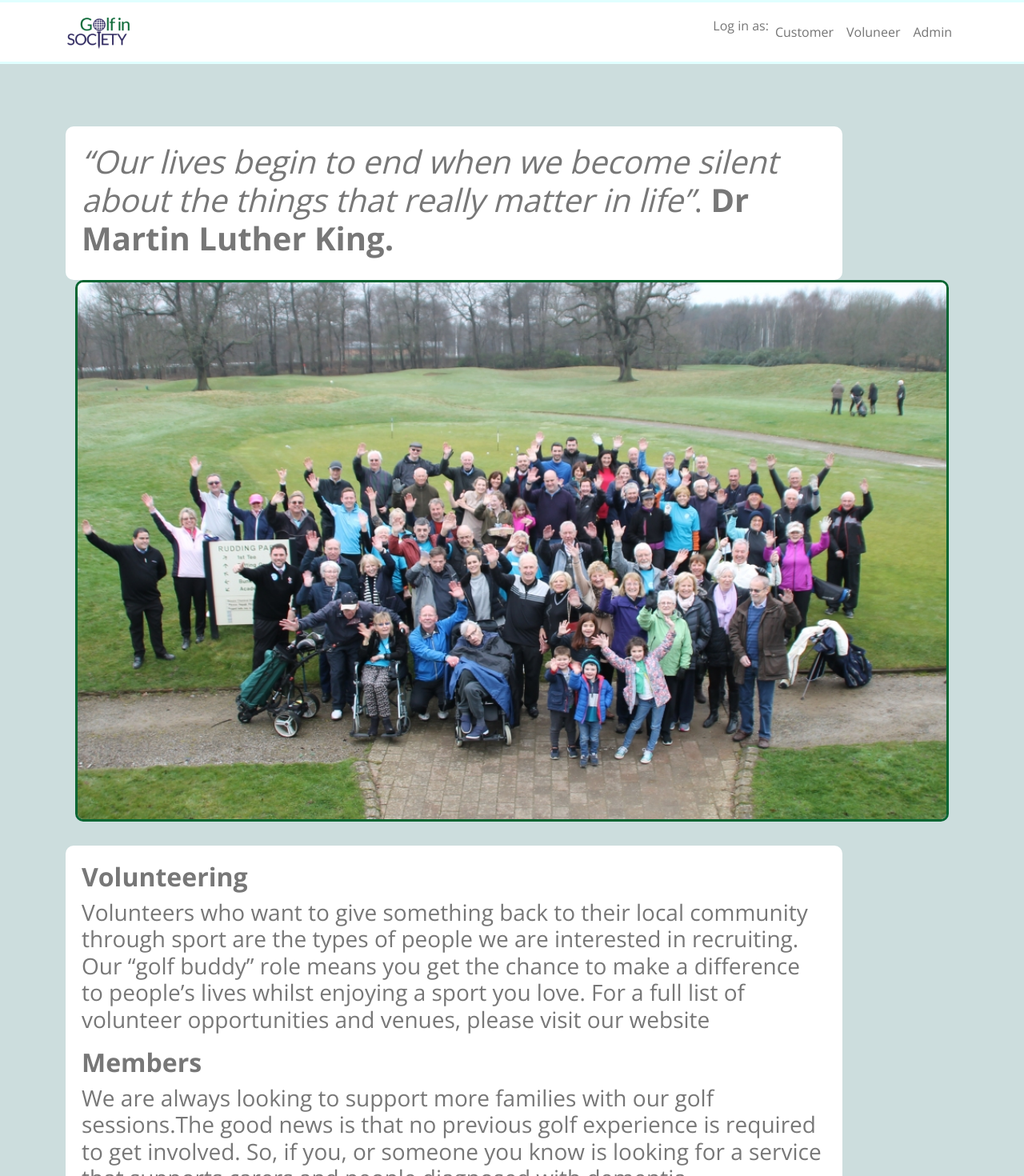
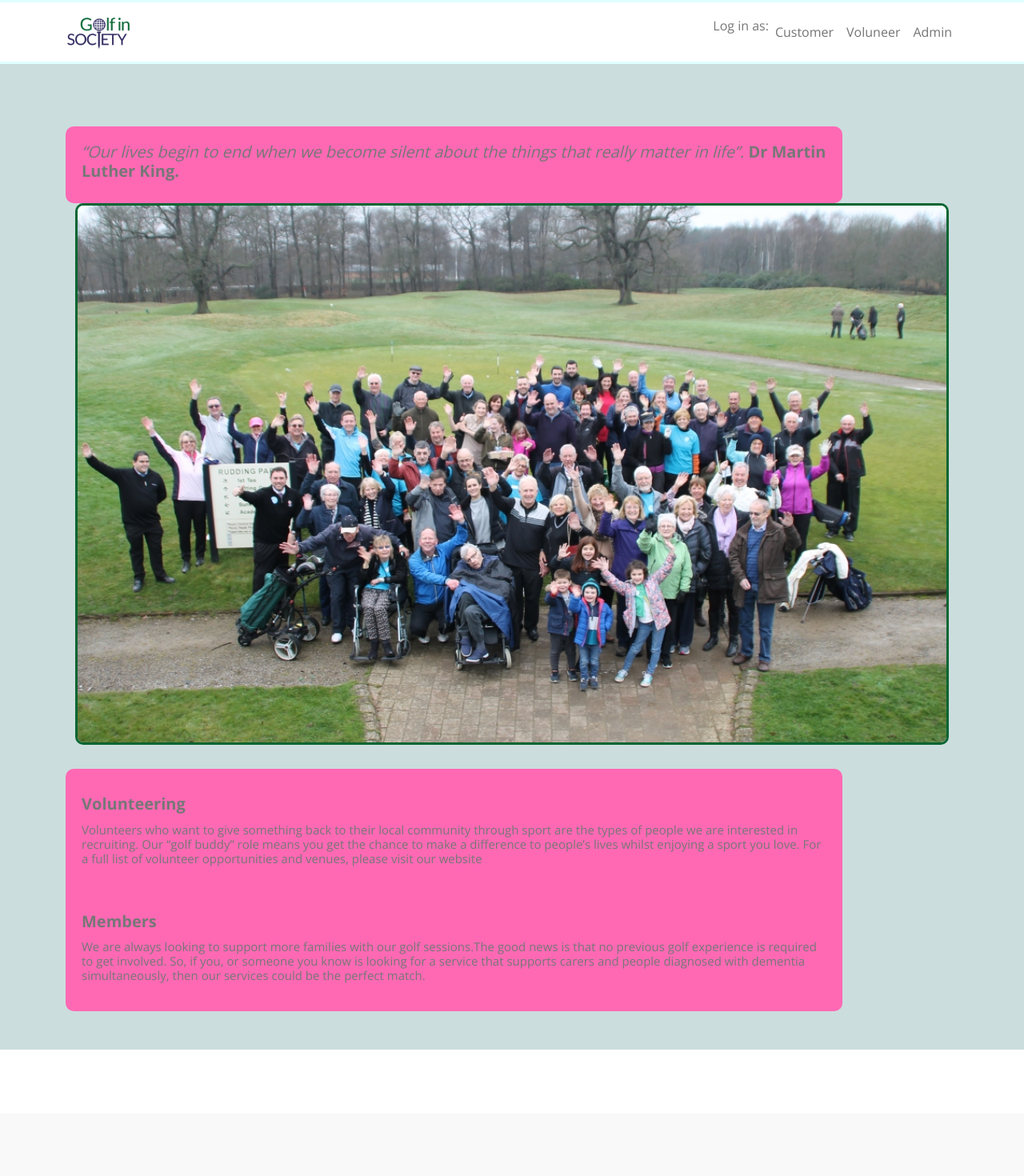
Before and after one commit to AlexKynoch/golf-frontend, a React (Create React App) app: page /cga/view-users in a window 1280 px wide. Shown: the top 1470 px of the page at 80% size. After the commit the page ends 1392 px from the top, so only its background shows below. Built offline with nearby package versions, Linux system fonts and the light colour scheme.

Commit message:
css on change password

```diff
--- a/src/LandingPage.css
+++ b/src/LandingPage.css
@@ -1,7 +1,19 @@
-.App {
+.contentContainer {
   display: flex;
   justify-content: center;
   align-items: center;
+}
+
+h1 {
+  font-size: 20px;
+}
+
+b {
+  font-size: 20px;
+}
+
+h3 {
+  font-size: 15px;
 }
 
 .Landing-image {
@@ -9,14 +21,15 @@
   height: 50%;
   border: 0.2rem solid rgb(6, 101, 50);
   border-radius: 10px;
+  padding: 0;
 }
 
 .landing-text {
-  font-size: 1px !important;
+  font-size: 20px !important;
   margin-top: 30px;
   padding: 20px;
   text-align: left !important;
-  background-color: white;
+  background-color: hotpink;
   border-radius: 10px;
   width: 87%;
 }
--- a/src/LandingPage.js
+++ b/src/LandingPage.js
@@ -21,6 +21,7 @@ function LandingPage() {
                 <h1><i>“Our lives begin to end when we become silent about the things that really matter in life”</i>. <b>Dr Martin Luther King.</b></h1>
             </div>
             <Container >
+                <b /><b />
                 <Image className="Landing-image" src={process.env.PUBLIC_URL + "/crowd-wave.jpg"} />
             </Container>
 
--- a/src/Profilepage/ChangePassword.js
+++ b/src/Profilepage/ChangePassword.js
@@ -5,6 +5,7 @@ import Button from 'react-bootstrap/Button'
 import React, { useState, useEffect } from "react"
 import { ToastContainer, toast } from 'react-toastify'
 import 'react-toastify/dist/ReactToastify.css'
+import "../Profilepage/changePassword.css"
 
 function ChangePassword(props) {
 
@@ -61,17 +62,20 @@ function ChangePassword(props) {
                     <Card.Subtitle className="mb-2 text-muted"></Card.Subtitle>
 
 
+
+
+
                     <form>
                         <div className="form-group row changePassword">
 
-                            <label form="inputUsername3" className="col-sm-12 col-form-label">Change Password</label>
-                            <div className="col-sm-12">
+                            <label form="inputUsername3" className="col-sm-12  col-form-label">Change Password</label>
+                            <div className="col-lg-9">
                                 <input type="password" className="form-control" name="password1" id="password1" placeholder="New Password"></input>
                             </div><br />
                         </div>
                         <div className="form-group row">
-                            <label form="inputFirstName3" className="col-sm-12 col-form-label">Confirm New Password</label>
-                            <div className="col-sm-12">
+                            <label form="inputFirstName3" className="col-sm-12  col-form-label">Confirm New Password</label>
+                            <div className="col-lg-9">
                                 <input type="password" className="form-control" name="password2" id="password2" placeholder="Confirm Password"></input>
                             </div>
                         </div>
--- a/src/Profilepage/Profile.css
+++ b/src/Profilepage/Profile.css
@@ -28,7 +28,8 @@
   margin: 0;
 }
 
-.button-profile {
+.button-profile,
+.btn-light {
   background-color: rgb(204, 221, 221) !important;
   color: black;
   border: 1px solid rgb(6, 101, 50) !important;
@@ -57,7 +58,8 @@
   background-color: rgb(204, 221, 221) !important;
 }
 
-.button-profile:hover {
+.button-profile:hover,
+.btn-light:hover {
   background-color: rgb(6, 101, 50) !important;
   color: white;
 }
@@ -87,10 +89,10 @@
   margin-left: 5%;
 }
 
-/* .col-form-label {
+.col-form-label {
   display: flex;
-  justify-content: flex-start;
-} */
+  font-size: 1rem;
+}
 .volunteerDashboardColContainer {
   justify-content: center;
   align-items: center;
--- a/src/Profilepage/Profile.js
+++ b/src/Profilepage/Profile.js
@@ -106,9 +106,9 @@ function Profile(props) {
                         <div className="form-group row">
                             <label
                                 form="inputemail3"
-                                className="col-sm-3 col-form-label">Username
+                                className="col-sm-12 col-lg-3 col-form-label">Username
                             </label>
-                            <div className="col-sm-9">
+                            <div className="col-sm-12 col-lg-9">
                                 <input
                                     type="username"
                                     onInput={(e) => handleChange(e)}
@@ -153,13 +153,13 @@ function Profile(props) {
                         <Dropdown className="form-group row profile-drowdown" >
                             <label
                                 form="inputLocation3"
-                                className="col-form-label col-sm-3">
+                                className="col-form-label col-sm-5">
                                 <DropdownButton
                                     className="dropdownButton col-sm-12"
                                     title="Location."
                                     onSelect={(e) => handleDropdownChanger(e)}
 
-                                    style={{ backgroundColor: '#ccdddd', border: "1px solid red" }}>
+                                    style={{ backgroundColor: '#ccdddd' }}>
 
                                     {locations.map((location) => {
                                         return <Dropdown.Item eventKey={location}>{location}</Dropdown.Item>
@@ -167,7 +167,9 @@ function Profile(props) {
 
                                 </DropdownButton>
                             </label>
-                            <div className="col col-sm-9 dropdownOffsetCol justify-content-left">
+
+
+                            <div className="col col-sm-7 dropdownOffsetCol justify-content-left">
                                 <input
                                     type="surname"
                                     onInput={(e) => handleChange(e)}
@@ -218,7 +220,7 @@ function Profile(props) {
 
                         <div className="btn-container justify-content-end">
 
-                            <Button className = 'button-profile' onClick={(e) => handleSubmit(e)} variant="light">Update</Button>
+                            <Button className='button-profile' onClick={(e) => handleSubmit(e)} variant="light">Update</Button>
 
                             <ToastContainer position='bottom-center' />
                         </div>
--- /dev/null
+++ b/src/Profilepage/changePassword.css
@@ -0,0 +1,3 @@
+#ChangePassword {
+  max-width: 300px;
+}
```
Lines whose indentation alone changed are shown as unchanged.
